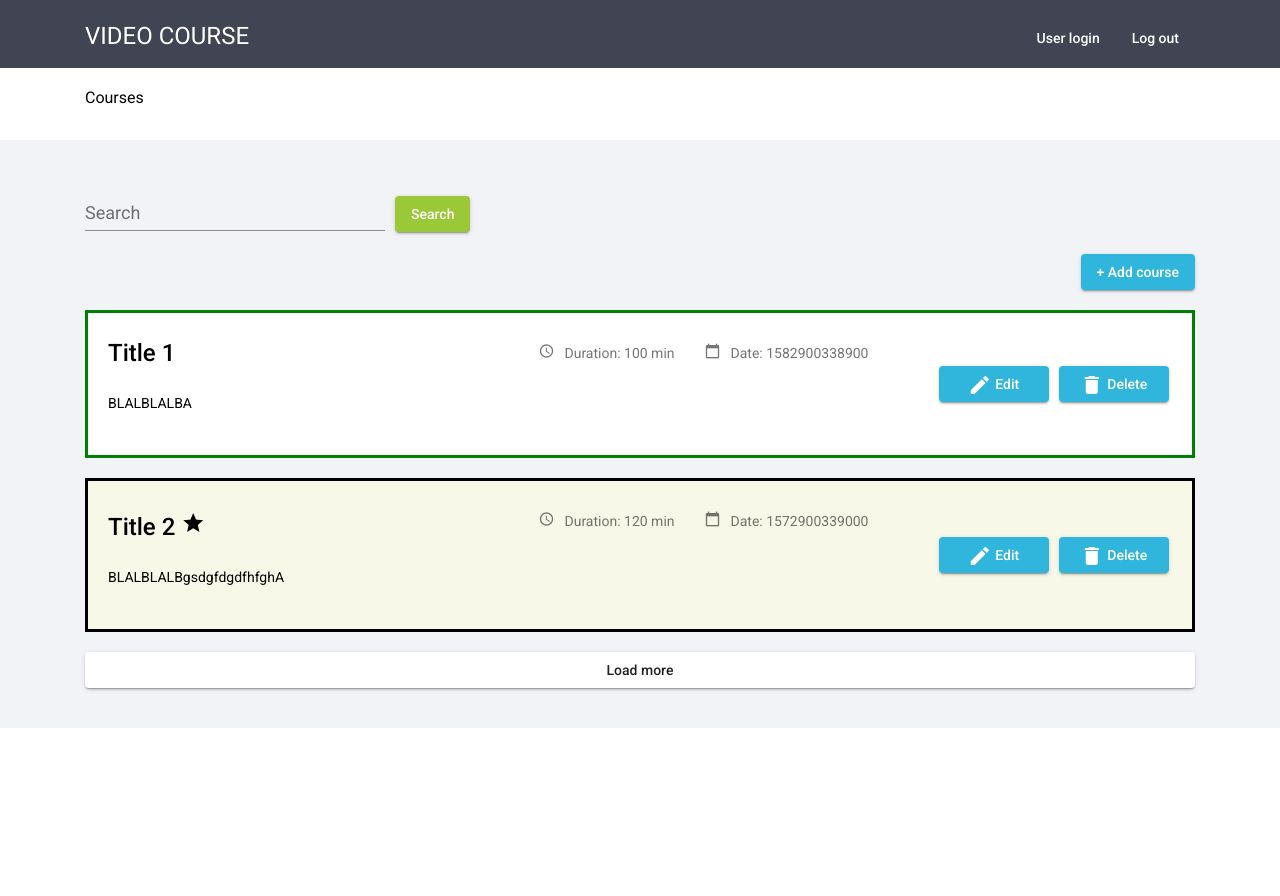
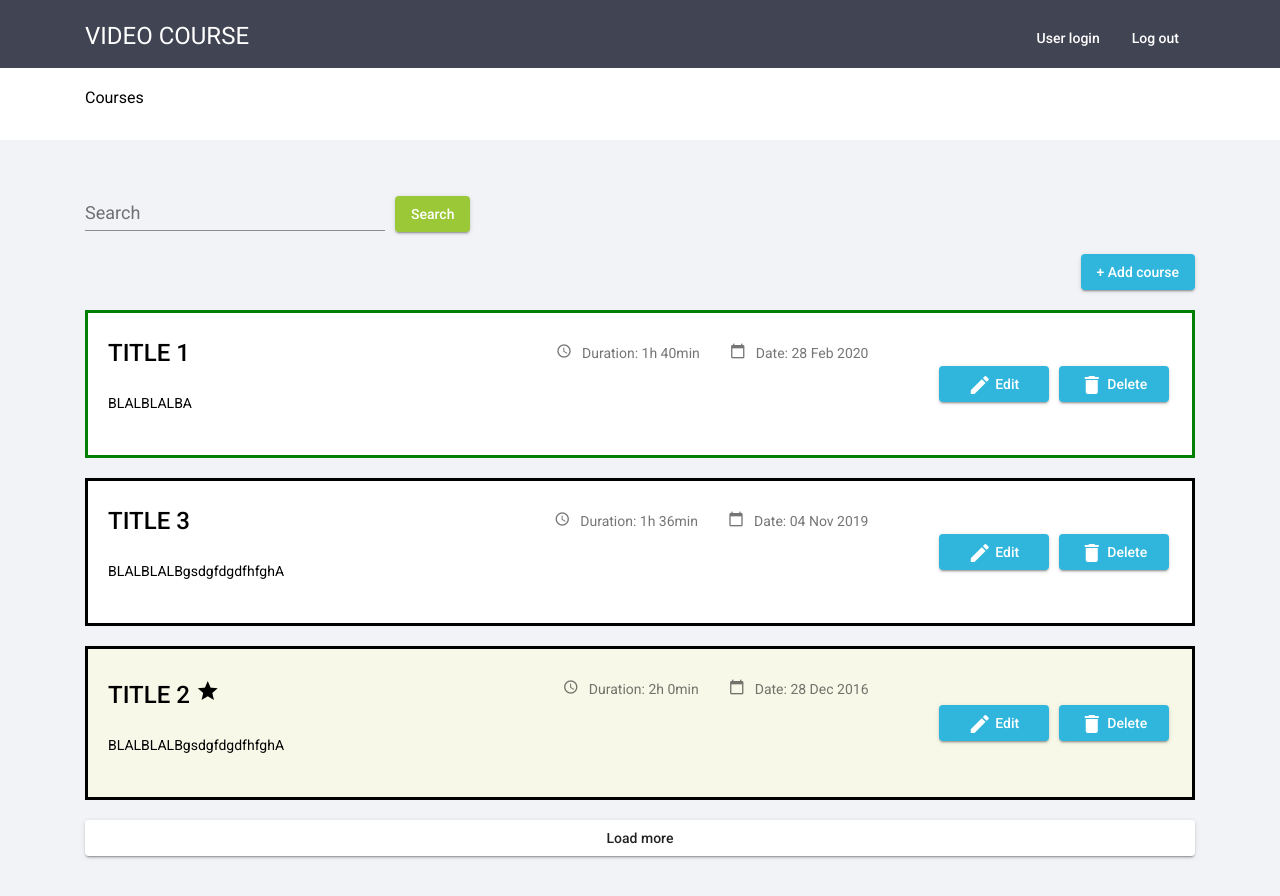
Before and after one commit to VitBazylchik/angular-study, an Angular app: page / in a window 1280 px wide. Before the commit the page ends 800 px from the top, so only its background shows below. Built offline with nearby package versions, Linux system fonts and the light colour scheme.

Commit message:
feat: add necessary task pipes without find behavior

```diff
--- a/src/app/app.module.ts
+++ b/src/app/app.module.ts
@@ -19,6 +19,8 @@ import { MatInputModule } from '@angular/material/input';
 import { FormsModule } from '@angular/forms';
 import { CourseComponent } from './components/course/course.component';
 import { FreshCourseDirective } from './directives//fresh-course/fresh-course.directive';
+import { DurationPipe } from './pipes/duration/duration.pipe';
+import { OrderByPipe } from './pipes/order-by/order-by.pipe';
 
 @NgModule({
   declarations: [
@@ -32,7 +34,9 @@ import { FreshCourseDirective } from './directives//fresh-course/fresh-course.di
     ListOfCoursesComponent,
     SearchComponent,
     CourseComponent,
-    FreshCourseDirective
+    FreshCourseDirective,
+    DurationPipe,
+    OrderByPipe
   ],
   imports: [
     BrowserModule,
--- a/src/app/components/course/course.component.html
+++ b/src/app/components/course/course.component.html
@@ -3,17 +3,17 @@
     <div class="col-9">
       <div class="flex-around">
         <mat-card-title>
-          {{ course.title }}
+          {{ course.title | uppercase }}
           <mat-icon *ngIf="course.topRated">star</mat-icon>
         </mat-card-title>
         <div class="information-container">
           <mat-card-subtitle class="information">
             <mat-icon class="info-icon">access_time</mat-icon>
-            Duration: {{ course.duration }} min
+            Duration: {{ course.duration | duration }}
           </mat-card-subtitle>
           <mat-card-subtitle class="information">
             <mat-icon class="info-icon">calendar_today</mat-icon>
-            Date: {{ course.creationDate }}
+            Date: {{ course.creationDate | date: 'dd MMM yyyy' }}
           </mat-card-subtitle>
         </div>
       </div>
--- a/src/app/components/list-of-courses/list-of-courses.component.html
+++ b/src/app/components/list-of-courses/list-of-courses.component.html
@@ -4,7 +4,7 @@
 </h2>
 
 <app-course
-  *ngFor="let course of courses"
+  *ngFor="let course of courses | orderBy"
   [course]="course"
   (delete)="deleteCourse($event)"
 ></app-course>
--- a/src/app/components/list-of-courses/list-of-courses.component.ts
+++ b/src/app/components/list-of-courses/list-of-courses.component.ts
@@ -19,10 +19,18 @@ export class ListOfCoursesComponent implements OnInit {
     {
       id: 2,
       title: "Title 2",
-      creationDate: Date.now() - 10**10,
+      creationDate: Date.now() - 10**11,
       duration: 120,
       description: "BLALBLALBgsdgfdgdfhfghA",
       topRated: true,
+    },
+    {
+      id: 3,
+      title: "Title 3",
+      creationDate: Date.now() - 10**10,
+      duration: 96,
+      description: "BLALBLALBgsdgfdgdfhfghA",
+      topRated: false,
     }
   ]
 
--- /dev/null
+++ b/src/app/pipes/duration/duration.pipe.ts
@@ -0,0 +1,14 @@
+import { Pipe, PipeTransform } from '@angular/core';
+
+@Pipe({
+  name: 'duration'
+})
+export class DurationPipe implements PipeTransform {
+
+  transform(value: number): string {
+    const hours = Math.floor(value / 60);
+    const minutes = value % 60;
+    return `${hours}h ${minutes}min`;
+  }
+
+}
--- /dev/null
+++ b/src/app/pipes/order-by/order-by.pipe.ts
@@ -0,0 +1,13 @@
+import { Pipe, PipeTransform } from '@angular/core';
+import { Course } from 'src/app/models/course';
+
+@Pipe({
+  name: 'orderBy'
+})
+export class OrderByPipe implements PipeTransform {
+
+  transform(value: Course[]): Course[] {
+    return value.sort((first: Course, second: Course) => second.creationDate - first.creationDate);
+  }
+
+}
```
Also changed, not shown: 2 other files (tests, documents, lock files or other folders).
